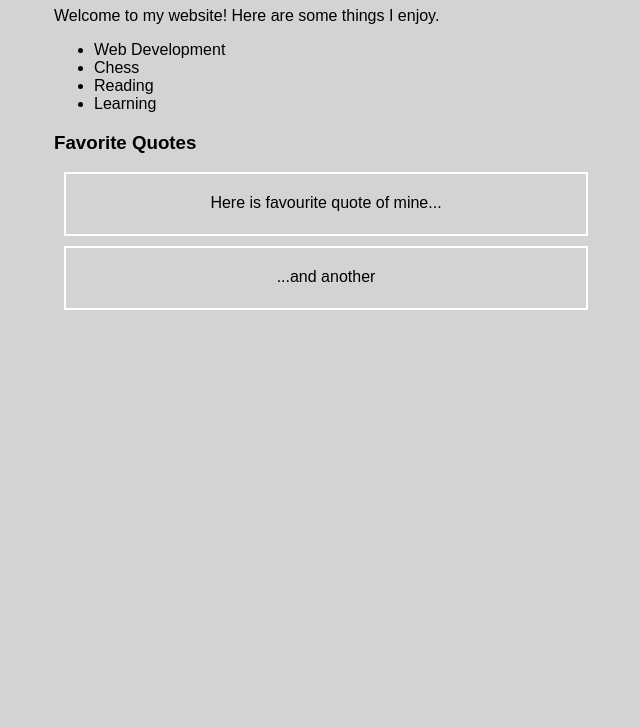
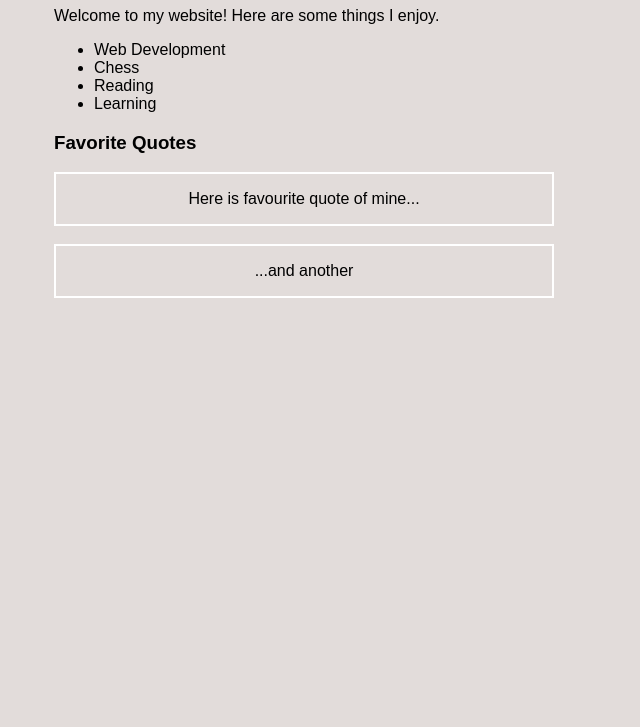
Before and after one commit to nihitsaxena95/HtmlExercise1, a plain HTML site: page index.html in a window 1280 px wide. Shown: the part 73-800 px from the top of the page, without its empty margins (336-976 px from the left). Drawn offline with Linux system fonts and the light colour scheme.

Commit message:
Exercise1

```diff
--- a/css/style.css
+++ b/css/style.css
@@ -1,21 +1,16 @@
 body {
-		background-color: #d3d3d3;
+		background-color: #e2dcda;
 		font-family: sans-serif;
 
 	}
 	.first {
-		width: 100%;
-		height: 40px;
-		margin: 10px;
-		padding: 10px;
+		height: auto;
 		border: 2px solid white;
 	}
 	.gap {
 		margin: auto;
 		width: 500px;
-
 	}
 	.gaptext {
 		text-align: center;
-		margin: 10px;
 	}
```
Also changed, not shown: index.html (+1 -0 lines), nihit.txt (deleted).
